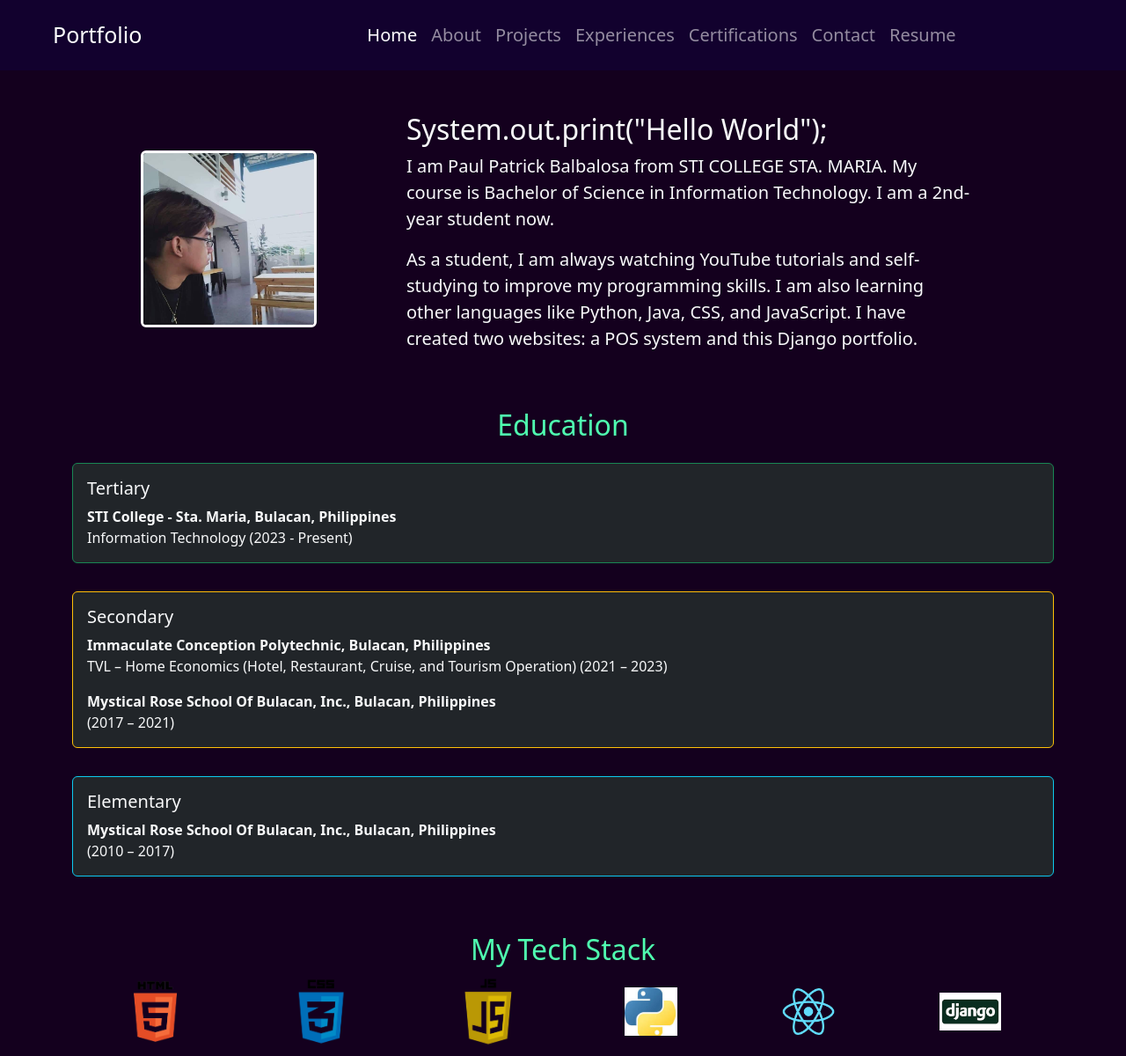
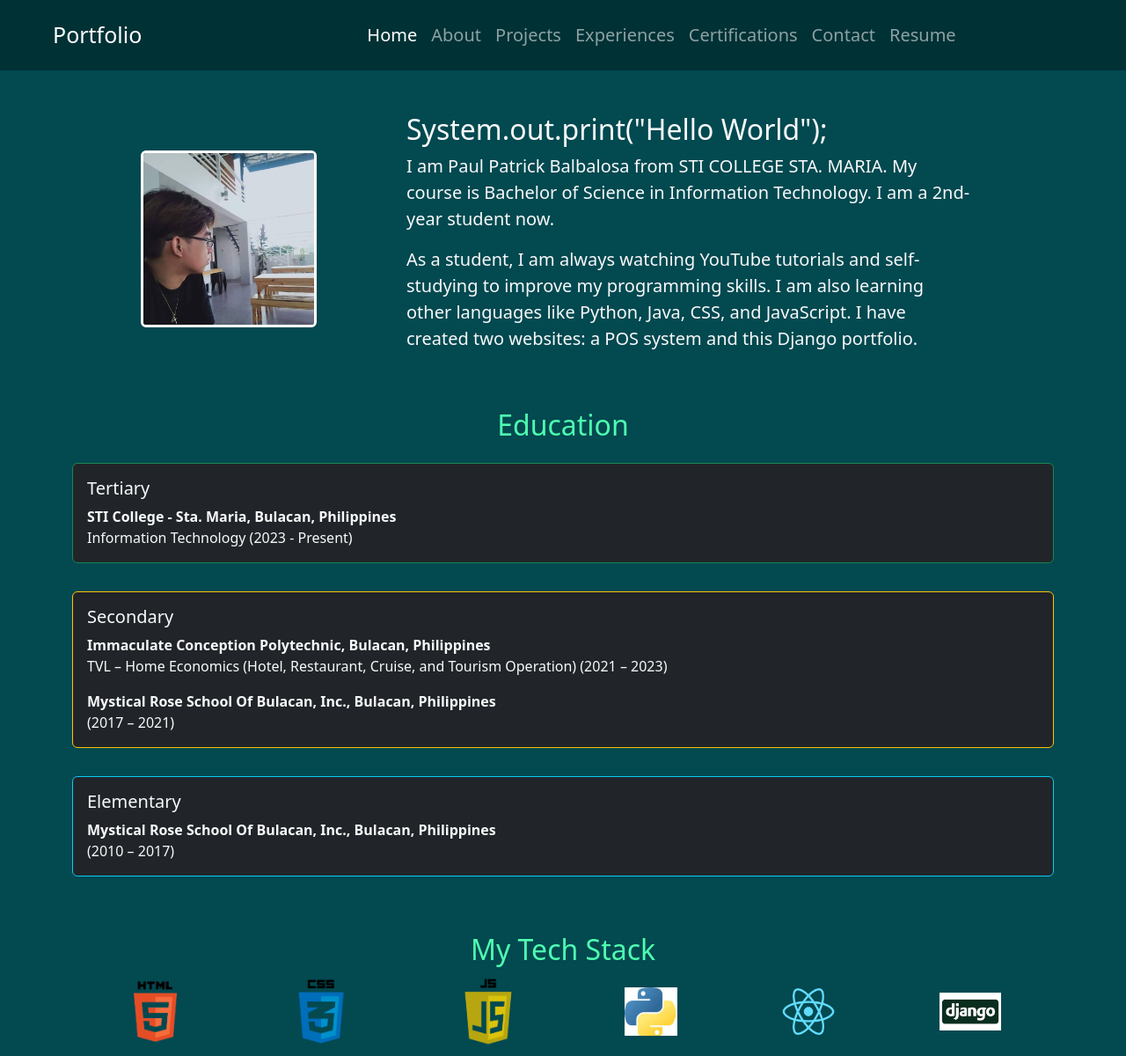
Before and after one commit to paulpatrickk/Django_Portfolio, a Django app: page /about/ in a window 1280 px wide. Shown: the whole page at 88% size. Run offline with Django 5.2, Linux system fonts and the light colour scheme.

Commit message:
style.css

```diff
--- a/resume/static/css/style.css
+++ b/resume/static/css/style.css
@@ -1,5 +1,6 @@
-body{
-    background-color: rgb(20,0,30);
+/* Updated Body Background Color */
+body {
+    background-color: rgb(2, 73, 80); /* Set background color to rgb(2, 73, 80) */
 }
 
 .navbar-nav .nav-link:hover{
@@ -15,8 +16,9 @@ body{
     font-size: 25px;
 }
 
-.navbar-dark{
-    background-color: rgb(18,1,46);
+/* Updated Navbar Dark Color */
+.navbar-dark {
+    background-color: rgb(0, 49, 53); /* Set navbar background color to rgb(0, 49, 53) */
 }
 
 .circular-image-container{
```
